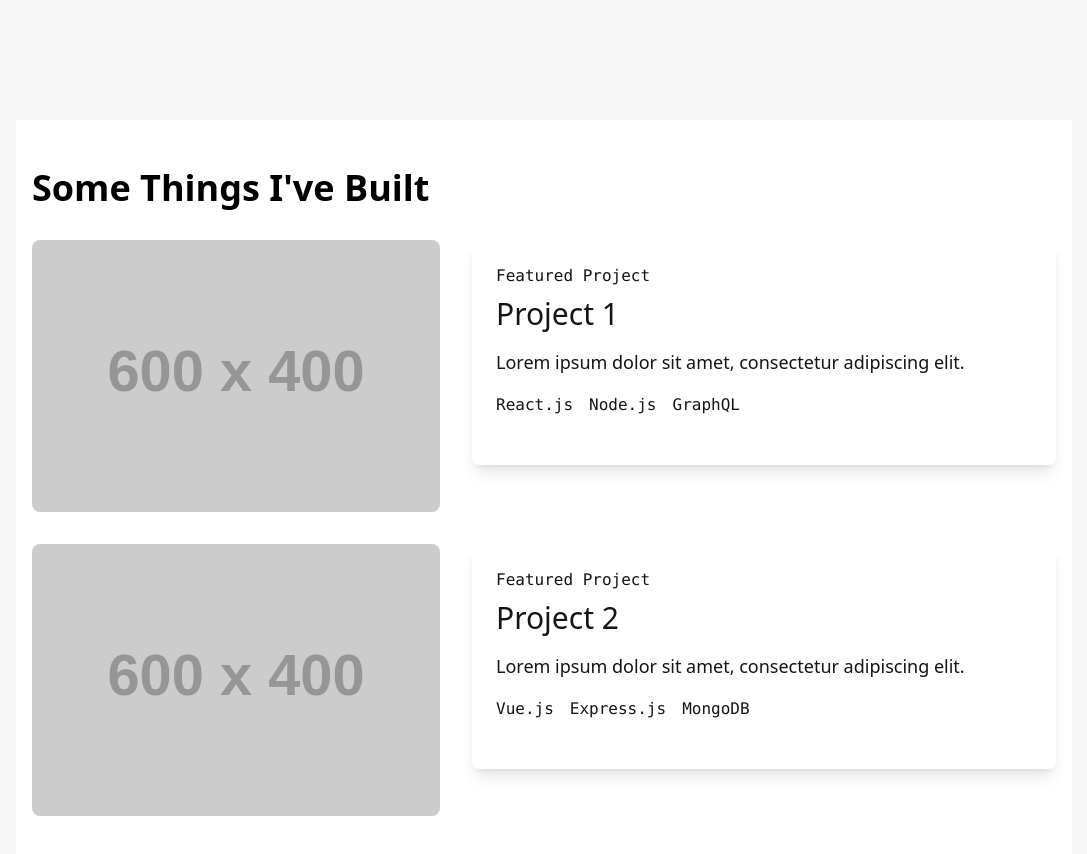
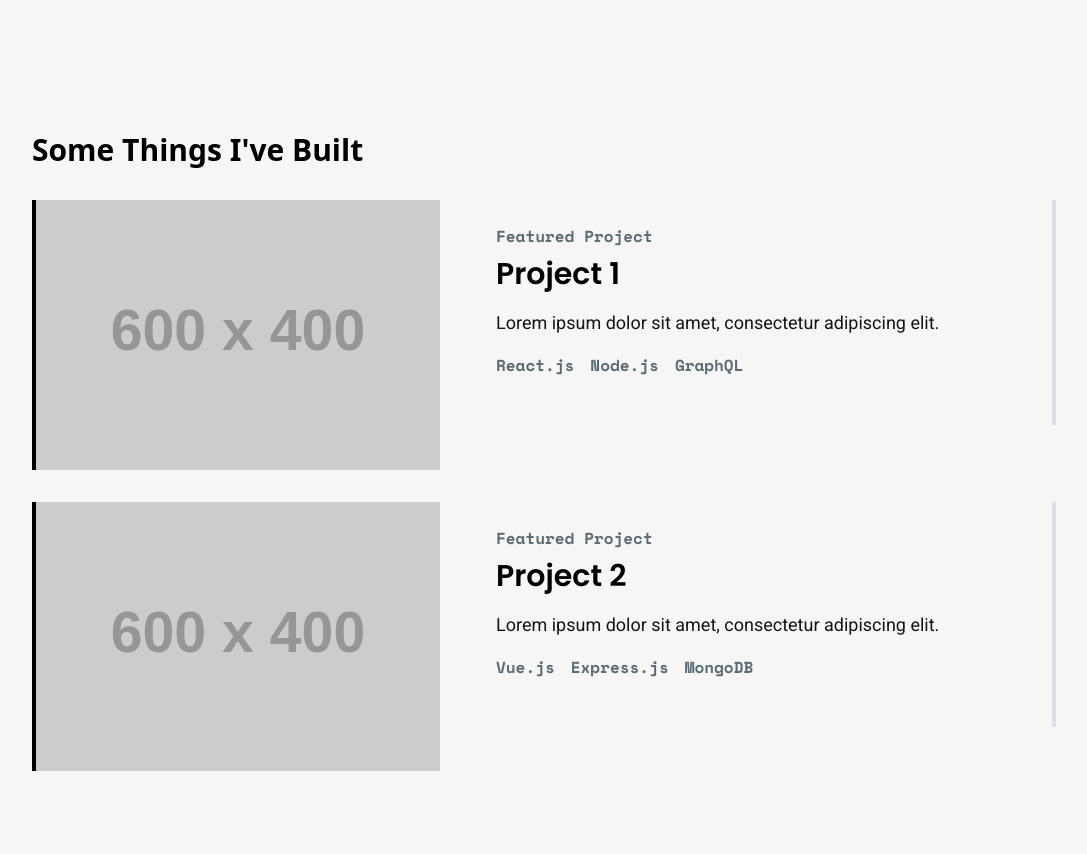
Before and after one commit to arunnats/Arunnats-Portfolio, a React (Vite) app in the folder arunnats.com/: page / in a window 1280 px wide. Shown: the part 1520-2374 px from the top of the page, without its empty margins (96-1183 px from the left). Built offline with nearby package versions, Linux system fonts and the light colour scheme.

Commit message:
worked on the projects part

```diff
--- a/arunnats.com/src/components/Experience/Experience.jsx
+++ b/arunnats.com/src/components/Experience/Experience.jsx
@@ -117,7 +117,7 @@ const Experience = () => {
 							aria-selected={activeTabId === i ? true : false}
 							aria-controls={`panel-${i}`}
 							tabIndex={activeTabId === i ? "0" : "-1"}
-							className={`btn-square btn-ghost w-full text-left py-2 px-4 min-w-[150px] ${
+							className={`btn-square btn-ghost w-full text-left font-space font-bold text-sm py-2 px-4 min-w-[150px] ${
 								activeTabId === i
 									? "border-l-4 border-t-0 border-b-0 border-r-0 border-primary"
 									: "border-l-4 border-t-0 border-b-0 border-r-0 border-secondary-content"
--- a/arunnats.com/src/components/Hero/Hero.jsx
+++ b/arunnats.com/src/components/Hero/Hero.jsx
@@ -89,7 +89,7 @@ const AboutSection = () => {
 					>
 						NIT Calicut
 					</a>
-					, doing Computer Science and Engineering. I build website, train AI
+					, doing Computer Science and Engineering. I build websites, train AI
 					models and do data science. I'm also a writer, designer and amateur
 					powerlifter! Learn more about me at:
 				</p>
--- a/arunnats.com/src/components/MajorProjects/MajorProjects.jsx
+++ b/arunnats.com/src/components/MajorProjects/MajorProjects.jsx
@@ -1,5 +1,6 @@
 import React, { useEffect, useRef } from "react";
 import PropTypes from "prop-types";
+import github from "../../assets/logos/icons8-github.svg";
 
 const Featured = () => {
 	const revealTitle = useRef(null);
@@ -40,9 +41,9 @@ const Featured = () => {
 	];
 
 	return (
-		<section id="projects" className="py-12 bg-white">
+		<section id="projects" className="py-3 bg-base-100">
 			<div className="container mx-auto px-4">
-				<h2 ref={revealTitle} className="text-4xl font-bold text-primary mb-8">
+				<h2 ref={revealTitle} className="text-3xl font-bold text-primary mb-8">
 					Some Things I've Built
 				</h2>
 
@@ -69,24 +70,24 @@ const Featured = () => {
 										<img
 											src={frontmatter.cover.src}
 											alt={frontmatter.cover.alt}
-											className="rounded-lg"
+											className="border-l-4 border-primary"
 										/>
 									</a>
 								</div>
 							</div>
 
 							<div className="col-span-6 md:col-span-7">
-								<div className="bg-lightNavy text-lightSlate p-6 rounded-lg shadow-lg">
-									<h4 className="text-smish font-mono text-green mb-2">
+								<div className="bg-lightNavy text-lightSlate p-6 border-r-4 border-secondary-content">
+									<h4 className="text-smish font-space font-bold text-secondary mb-2">
 										Featured Project
 									</h4>
-									<h5 className="text-2xl md:text-3xl text-lightestSlate mb-4">
+									<h5 className="text-2xl md:text-3xl text-primary font-poppins font-semibold mb-4">
 										{frontmatter.external ? (
 											<a
 												href={frontmatter.external}
 												target="_blank"
 												rel="nofollow noopener noreferrer"
-												className="hover:text-primary"
+												className="hover:text-secondary"
 											>
 												{frontmatter.title}
 											</a>
@@ -95,7 +96,7 @@ const Featured = () => {
 										)}
 									</h5>
 									<div
-										className="text-lg leading-relaxed mb-4"
+										className="text-lg leading-relaxed font-roboto mb-4"
 										dangerouslySetInnerHTML={{ __html: html }}
 									/>
 									{frontmatter.tech && (
@@ -103,7 +104,7 @@ const Featured = () => {
 											{frontmatter.tech.map((tech, i) => (
 												<li
 													key={i}
-													className="font-mono text-smish text-green mr-4 mb-2 whitespace-nowrap"
+													className="font-space font-semibold text-smish text-secondary mr-4 mb-2 whitespace-nowrap"
 												>
 													{tech}
 												</li>
```
